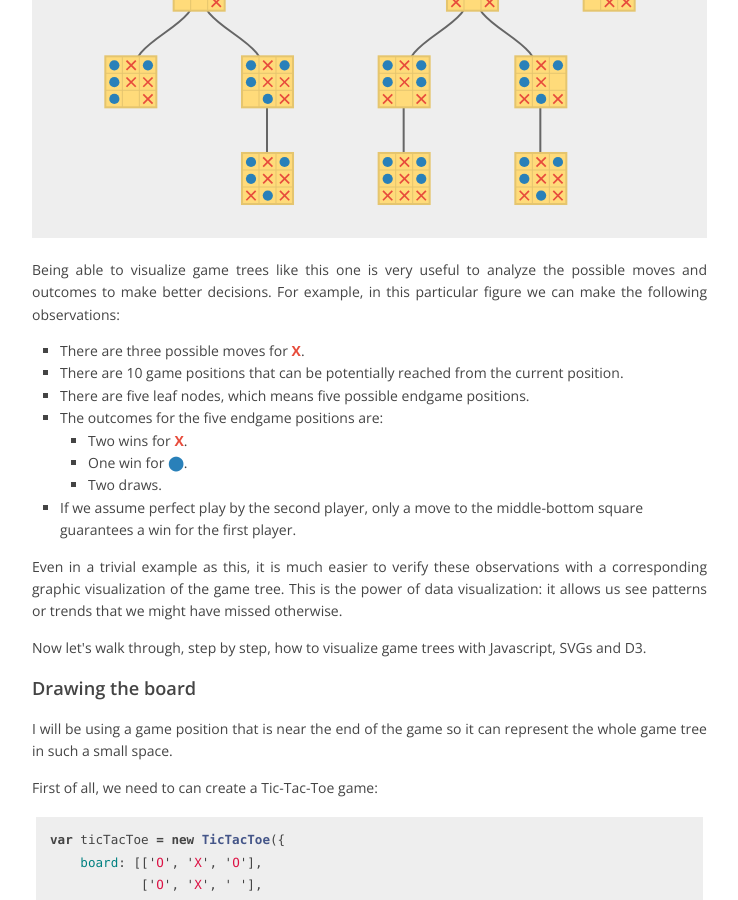
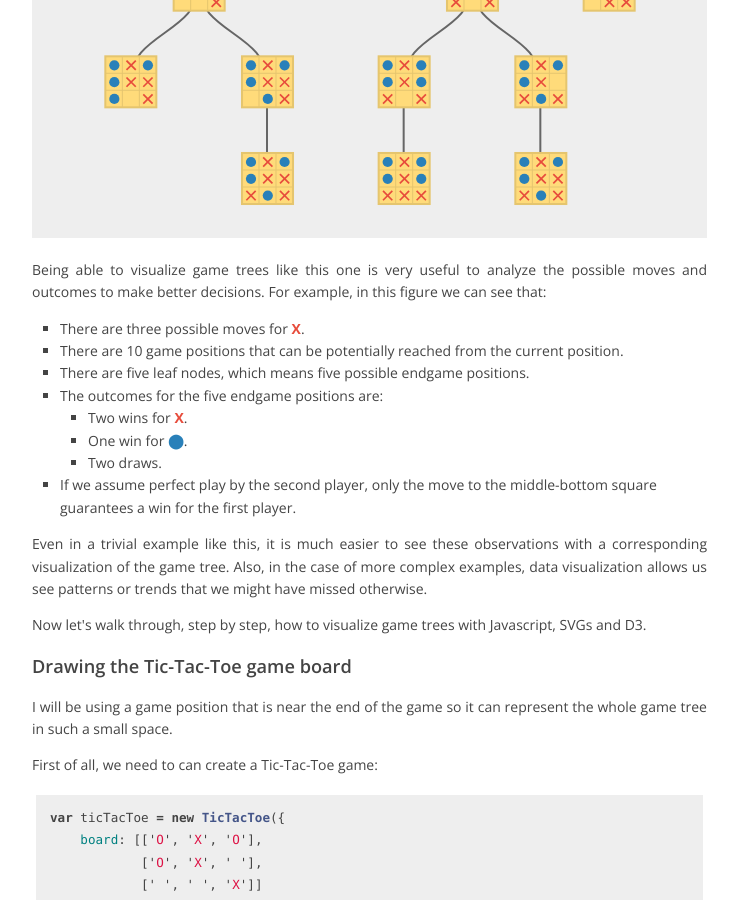
Before and after one commit to davidrobles/davidrobles.github.io, a Jekyll site: the page built from _posts/2015-01-19-visualizing-game-trees-with-d3.html, in a window 1280 px wide and 900 px high, scrolled down 656 px. Shown: the whole window, without its empty margins (128-866 px from the left). Built offline with Jekyll 4.4.1, drawn with Linux system fonts in a browser that asks for light colours; Markdown is read by kramdown in place of the engine named in the settings; comment, search, counter and statistics services are not loaded.

Commit message:
Update post

```diff
--- a/_posts/2015-01-19-visualizing-game-trees-with-d3.html
+++ b/_posts/2015-01-19-visualizing-game-trees-with-d3.html
@@ -39,7 +39,7 @@ js:         ["visualizing-game-trees-with-d3/d3.js",
 
 <p>
     Being able to visualize game trees like this one is very useful to analyze the possible moves and outcomes to make
-    better decisions. For example, in this particular figure we can make the following observations:
+    better decisions. For example, in this figure we can see that:
 </p>
 
 <ul>
@@ -54,20 +54,20 @@ js:         ["visualizing-game-trees-with-d3/d3.js",
         </ul>
     </li>
     <li>
-        If we assume perfect play by the second player, only a move to the middle-bottom square guarantees a win for the
-        first player.
+        If we assume perfect play by the second player, only the move to the middle-bottom square guarantees a win for
+        the first player.
     </li>
 </ul>
 
 <p>
-    Even in a trivial example as this, it is much easier to verify these observations with a corresponding graphic
-    visualization of the game tree. This is the power of data visualization: it allows us see patterns or trends that we
-    might have missed otherwise.
+    Even in a trivial example like this, it is much easier to see these observations with a corresponding
+    visualization of the game tree. Also, in the case of more complex examples, data visualization allows us see
+    patterns or trends that we might have missed otherwise.
 </p>
 
 <p>Now let's walk through, step by step, how to visualize game trees with Javascript, SVGs and D3.</p>
 
-<h2>Drawing the board</h2>
+<h2>Drawing the Tic-Tac-Toe game board</h2>
 
 <p>I will be using a game position that is near the end of the game so it can represent the whole game tree in such a
     small space.</p>
```
